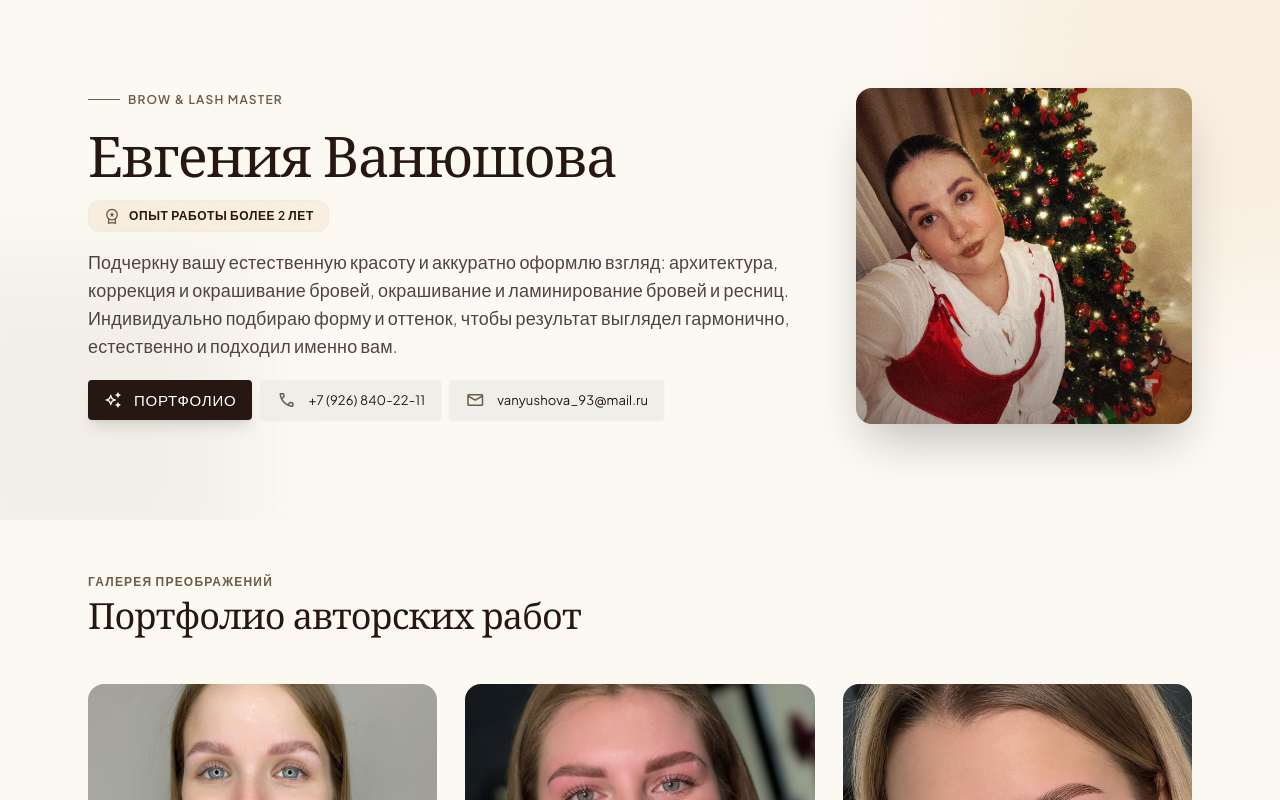
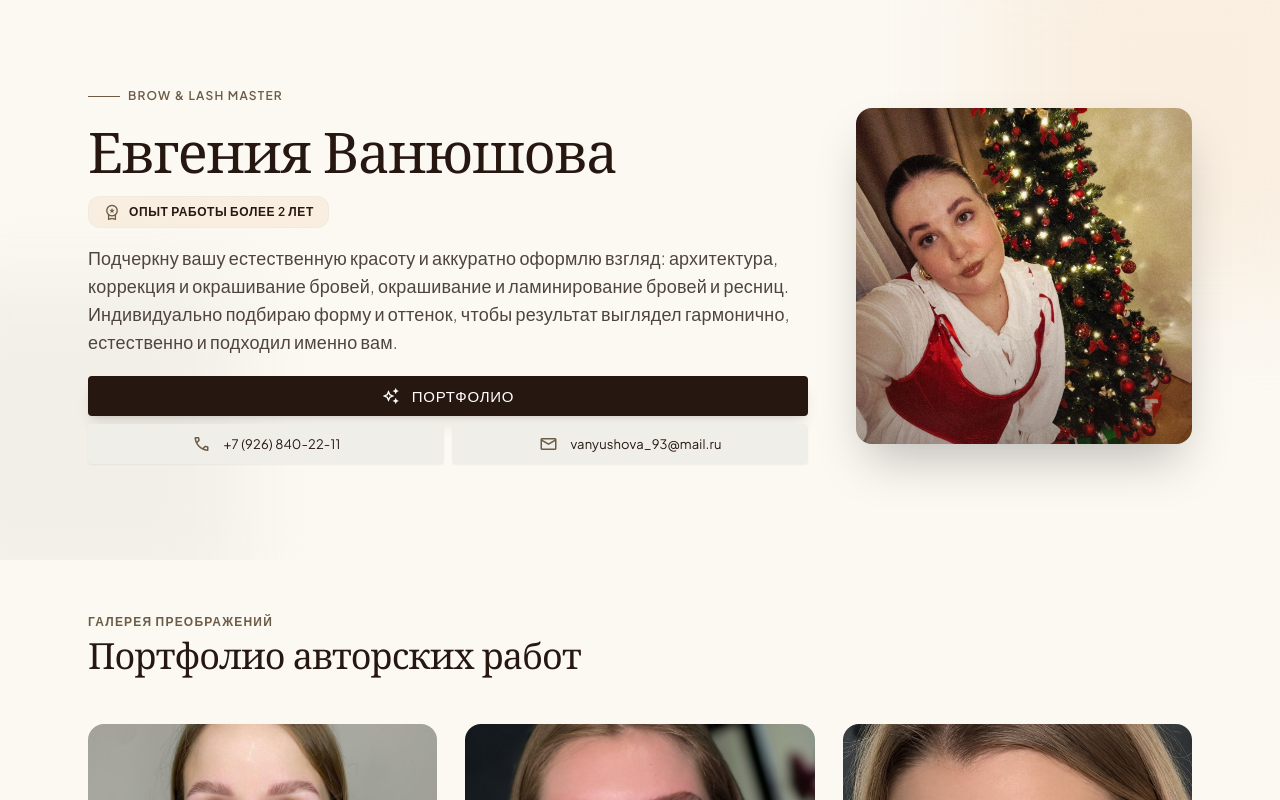
Before and after one commit to evgeniia-beauty/portfolio, a React (Vite) app: page / in a window 1280 px wide. Shown: the top 800 px of the page. Built offline with nearby package versions, Linux system fonts and the light colour scheme; a web font is replaced by a local one.

Commit message:
Hero section buttons aligned

```diff
--- a/src/components/HeroSection.tsx
+++ b/src/components/HeroSection.tsx
@@ -46,16 +46,16 @@ export function HeroSection() {
               результат выглядел гармонично, естественно и подходил именно вам.
             </p>
 
-            <div className='flex w-full flex-col items-start gap-space-sm pt-space-xs md:flex-row md:flex-wrap xl:flex-nowrap'>
+            <div className='flex w-full flex-col gap-space-sm pt-space-xs lg:grid lg:grid-cols-2'>
               <a
-                className='inline-flex h-10 w-fit shrink-0 items-center justify-center gap-3 rounded-lg bg-primary px-4 font-label-md text-label-lg uppercase tracking-wider text-on-primary shadow-lg transition-colors hover:bg-primary-container focus-visible:outline-2 focus-visible:outline-offset-2 focus-visible:outline-secondary'
+                className='inline-flex h-10 w-full shrink-0 items-center justify-center gap-3 rounded-lg bg-primary px-4 font-label-md text-label-lg uppercase tracking-wider text-on-primary shadow-lg transition-colors hover:bg-primary-container focus-visible:outline-2 focus-visible:outline-offset-2 focus-visible:outline-secondary lg:col-span-2'
                 href='#portfolio'
               >
                 <MaterialIcon size={18}>auto_awesome</MaterialIcon>
                 <span>Портфолио</span>
               </a>
               <a
-                className='inline-flex h-10 w-fit shrink-0 items-center justify-center gap-3 rounded-lg bg-surface-container px-4 font-body-sm text-body-sm text-primary shadow-sm transition-colors hover:bg-surface-variant focus-visible:outline-2 focus-visible:outline-offset-2 focus-visible:outline-secondary'
+                className='inline-flex h-10 w-full shrink-0 items-center justify-center gap-3 rounded-lg bg-surface-container px-4 font-body-sm text-body-sm text-primary shadow-sm transition-colors hover:bg-surface-variant focus-visible:outline-2 focus-visible:outline-offset-2 focus-visible:outline-secondary'
                 href='tel:+79268402211'
               >
                 <MaterialIcon className='text-secondary' size={20}>
@@ -64,7 +64,7 @@ export function HeroSection() {
                 <span className='whitespace-nowrap'>+7 (926) 840-22-11</span>
               </a>
               <a
-                className='inline-flex h-10 w-fit shrink-0 items-center justify-center gap-3 rounded-lg bg-surface-container px-4 font-body-sm text-body-sm text-primary shadow-sm transition-colors hover:bg-surface-variant focus-visible:outline-2 focus-visible:outline-offset-2 focus-visible:outline-secondary'
+                className='inline-flex h-10 w-full shrink-0 items-center justify-center gap-3 rounded-lg bg-surface-container px-4 font-body-sm text-body-sm text-primary shadow-sm transition-colors hover:bg-surface-variant focus-visible:outline-2 focus-visible:outline-offset-2 focus-visible:outline-secondary'
                 href='mailto:vanyushova_93@mail.ru'
               >
                 <MaterialIcon className='text-secondary' size={20}>
```
